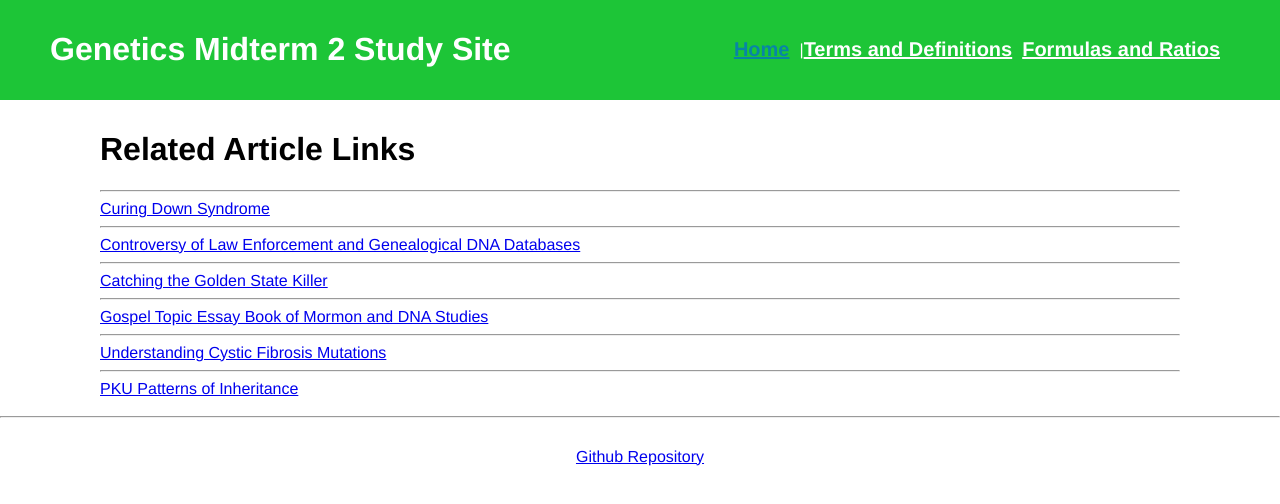
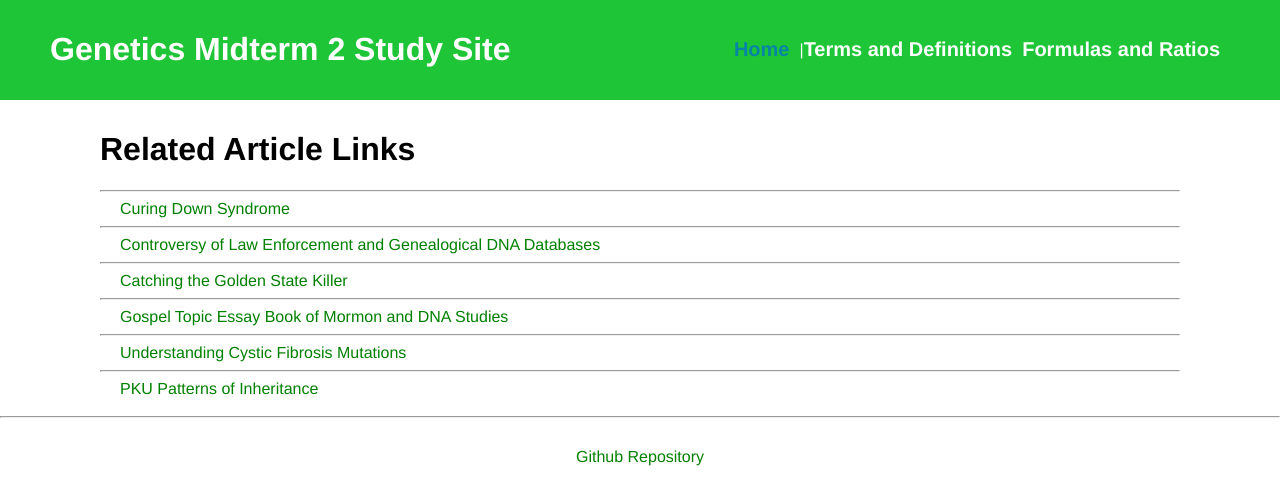
Before and after one commit to allyseh/creative-project-3, a Vue app: page / in a window 1280 px wide. Shown: the top 504 px of the page. Built offline with nearby package versions, Linux system fonts and the light colour scheme.

Commit message:
Update Home.vue

```diff
--- a/src/views/Home.vue
+++ b/src/views/Home.vue
@@ -30,5 +30,31 @@ export default {
 </script>
 
 <style>
+.articles {
+  margin-left: 20px;
+}
 
+a:link {
+  color: green;
+  background-color: transparent;
+  text-decoration: none;
+}
+
+a:visited {
+  color: pink;
+  background-color: transparent;
+  text-decoration: none;
+}
+
+a:hover {
+  color: red;
+  background-color: transparent;
+  text-decoration: underline;
+}
+
+a:active {
+  color: yellow;
+  background-color: transparent;
+  text-decoration: underline;
+}
 </style>
```
